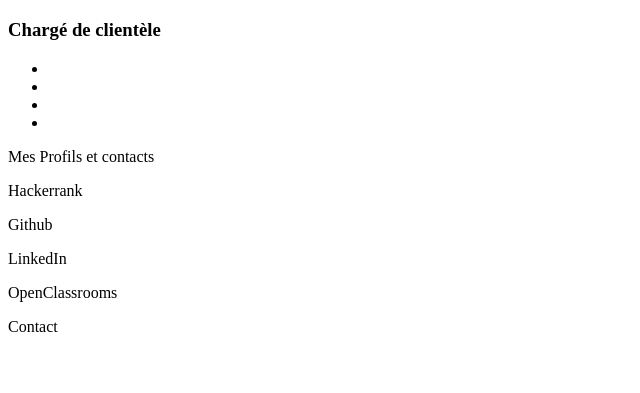
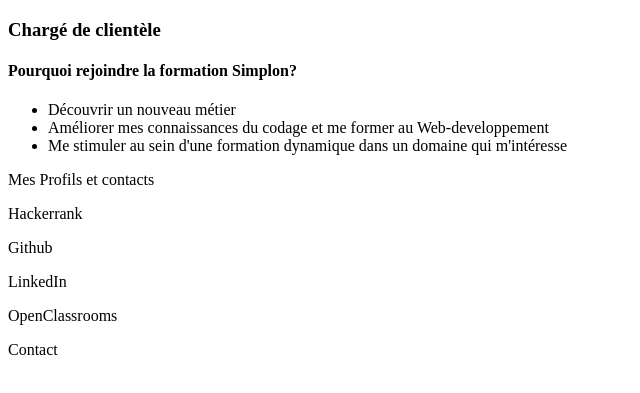
Before and after one commit to ThibautLgl/ThibautLgl.github.io, a plain HTML site: page index.html in a window 1280 px wide. Shown: the part 381-774 px from the top of the page, without its empty margins (0-640 px from the left). Drawn offline with Linux system fonts and the light colour scheme.

Commit message:
Add files via upload

```diff
--- a/index.html
+++ b/index.html
@@ -25,18 +25,25 @@
 
 
 
+
+
+
+
+<h4>Pourquoi rejoindre la formation Simplon?</h4>
+
+
 <ul>
 
-<li></li>
+    <li>Découvrir un nouveau métier</li>
 
-<li></li>
+    <li>Améliorer mes connaissances du codage et me former au Web-developpement</li>
 
-<li></li>
+    <li>Me stimuler au sein d'une formation dynamique dans un domaine qui m'intéresse</li>
 
-<li></li>
+</ul>
 
 
-</ul>
+
 
 
 
```
